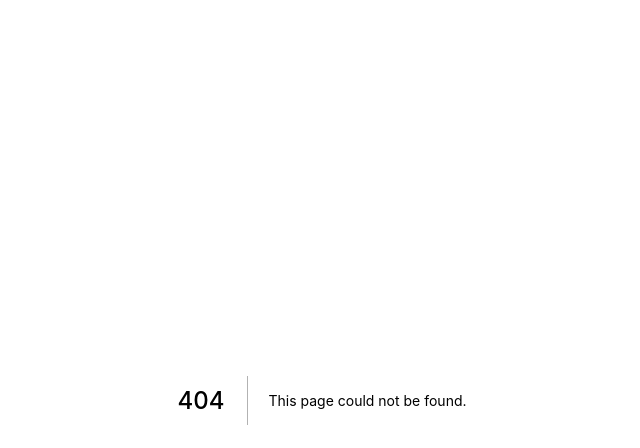
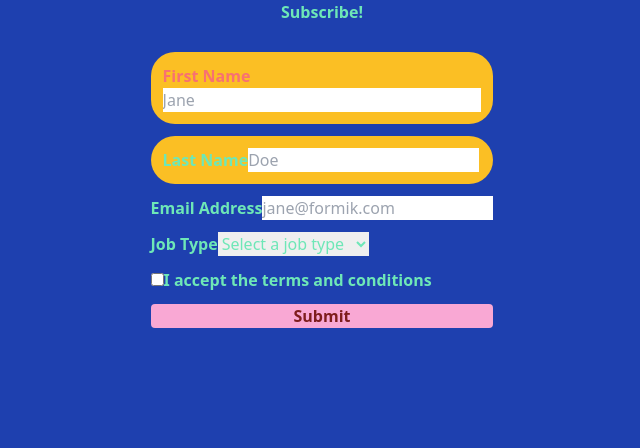
Before and after one commit to leog91/leog, a Next.js app: page /formy in a window 1280 px wide. Before the commit this address had no page. Shown: the top 448 px of the page, without its empty margins (318-958 px from the left). Built offline with nearby package versions, Linux system fonts and the light colour scheme.

Commit message:
formik test

```diff
--- a/package.json
+++ b/package.json
@@ -9,13 +9,15 @@
   },
   "dependencies": {
     "autoprefixer": "^10.0.2",
+    "formik": "^2.2.6",
     "gray-matter": "^4.0.2",
     "next": "10.0.0",
     "postcss": "^8.1.8",
     "raw-loader": "^4.0.2",
     "react": "17.0.1",
     "react-dom": "17.0.1",
-    "react-markdown": "^5.0.3"
+    "react-markdown": "^5.0.3",
+    "yup": "^0.32.9"
   },
   "devDependencies": {
     "postcss-preset-env": "^6.7.0",
--- /dev/null
+++ b/pages/formy.js
@@ -0,0 +1,155 @@
+import Link from "next/link";
+import Image from "next/image";
+import { Formik, Form, useField } from "formik";
+
+import * as Yup from "yup";
+
+import Header from "../components/header";
+
+import styles from "../styles/About.module.css";
+
+const MyTextInput = ({ label, ...props }) => {
+  // useField() returns [formik.getFieldProps(), formik.getFieldMeta()]
+  // which we can spread on <input>. We can use field meta to show an error
+  // message if the field is invalid and it has been touched (i.e. visited)
+  const [field, meta] = useField(props);
+  return (
+    <>
+      <label htmlFor={props.id || props.name}>{label}</label>
+      <input className="text-input" {...field} {...props} />
+      {meta.touched && meta.error ? (
+        <div className="error text-red-600">{meta.error}</div>
+      ) : null}
+    </>
+  );
+};
+
+const MyCheckbox = ({ children, ...props }) => {
+  // React treats radios and checkbox inputs differently other input types, select, and textarea.
+  // Formik does this too! When you specify `type` to useField(), it will
+  // return the correct bag of props for you -- a `checked` prop will be included
+  // in `field` alongside `name`, `value`, `onChange`, and `onBlur`
+  const [field, meta] = useField({ ...props, type: "checkbox" });
+  return (
+    <div>
+      <label className="checkbox-input">
+        <input type="checkbox" {...field} {...props} />
+        {children}
+      </label>
+      {meta.touched && meta.error ? (
+        <div className="error">{meta.error}</div>
+      ) : null}
+    </div>
+  );
+};
+
+const MySelect = ({ label, ...props }) => {
+  const [field, meta] = useField(props);
+  return (
+    <div>
+      <label htmlFor={props.id || props.name}>{label}</label>
+      <select {...field} {...props} />
+      {meta.touched && meta.error ? (
+        <div className="error">{meta.error}</div>
+      ) : null}
+    </div>
+  );
+};
+
+function Play() {
+  return (
+    <>
+      <div className=" bg-blue-800  flex  flex-col h-screen text-green-300 font-semibold place-items-center  ">
+        <h1>Subscribe!</h1>
+        <Formik
+          initialValues={{
+            firstName: "",
+            lastName: "",
+            email: "",
+            acceptedTerms: false, // added for our checkbox
+            jobType: "", // added for our select
+          }}
+          validationSchema={Yup.object({
+            firstName: Yup.string()
+              .max(15, "Must be 15 characters or less")
+              .required("Required"),
+            lastName: Yup.string()
+              .max(20, "Must be 20 characters or less")
+              .required("Required"),
+            email: Yup.string()
+              .email("Invalid email address")
+              .required("Required"),
+            acceptedTerms: Yup.boolean()
+              .required("Required")
+              .oneOf([true], "You must accept the terms and conditions."),
+            jobType: Yup.string()
+              .oneOf(
+                ["designer", "development", "product", "other"],
+                "Invalid Job Type"
+              )
+              .required("Required"),
+          })}
+          onSubmit={(values, { setSubmitting }) => {
+            setTimeout(() => {
+              alert(JSON.stringify(values, null, 2));
+              setSubmitting(false);
+            }, 400);
+          }}
+        >
+          <Form className="mt-7 flex flex-col space-y-3">
+            <div className="text-red-400 flex flex-col bg-yellow-400 p-3 rounded-3xl">
+              <MyTextInput
+                label="First Name"
+                name="firstName"
+                type="text"
+                placeholder="Jane"
+              />
+            </div>
+
+            <div className="bg-yellow-400 p-3 rounded-3xl">
+              <MyTextInput
+                label="Last Name"
+                name="lastName"
+                type="text"
+                placeholder="Doe"
+              />
+            </div>
+
+            <div>
+              <MyTextInput
+                label="Email Address"
+                name="email"
+                type="email"
+                placeholder="jane@formik.com"
+              />
+            </div>
+
+            <div>
+              <MySelect label="Job Type" name="jobType">
+                <option value="">Select a job type</option>
+                <option value="designer">Designer</option>
+                <option value="development">Developer</option>
+                <option value="product">Product Manager</option>
+                <option value="other">Other</option>
+              </MySelect>
+            </div>
+
+            <div>
+              <MyCheckbox name="acceptedTerms">
+                I accept the terms and conditions
+              </MyCheckbox>
+            </div>
+            <button
+              className="bg-pink-300 text-red-900 font-extrabold rounded"
+              type="submit"
+            >
+              Submit
+            </button>
+          </Form>
+        </Formik>
+      </div>
+    </>
+  );
+}
+
+export default Play;
```
Also changed, not shown: 1 other file (tests, documents, lock files or other folders).
